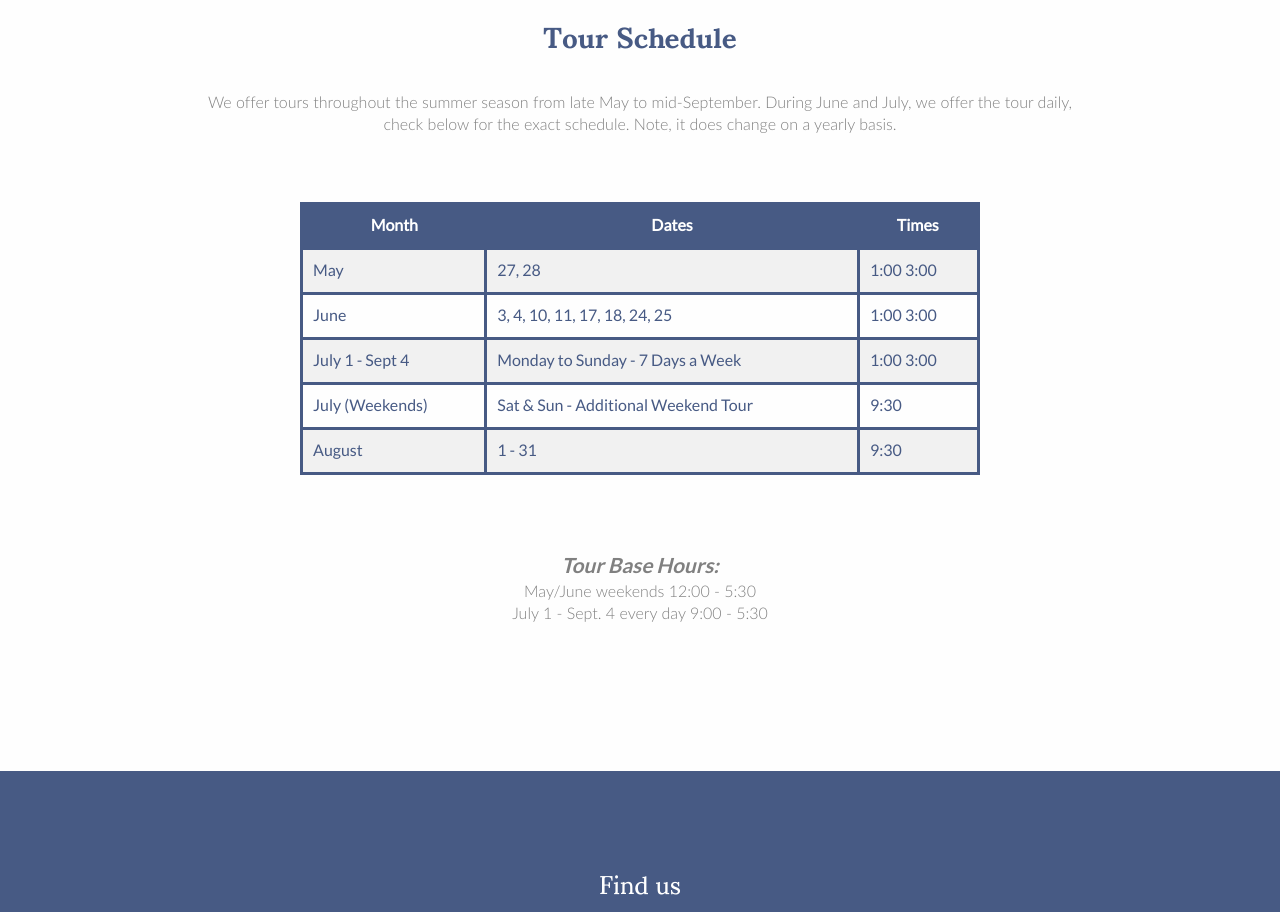
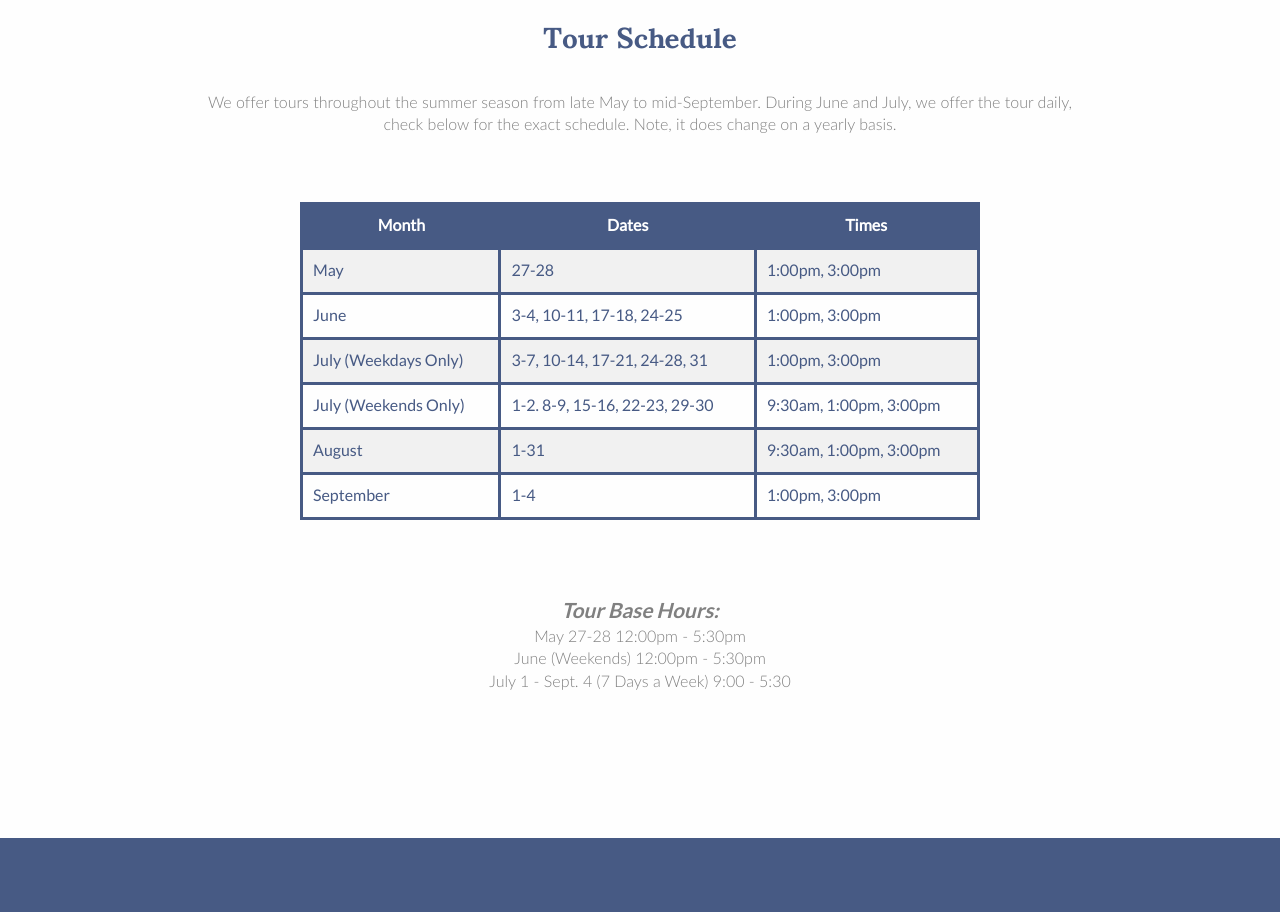
Before and after one commit to mvcrossley/crossley-koza-chantry-island, a PHP site: page /tours.php in a window 1280 px wide. Shown: the part 2760-3672 px from the top of the page. Run offline with PHP 8.4, Linux system fonts and the light colour scheme; some libraries are stand-ins or nearby versions.

Commit message:
Fixed schedule and header/footer order

```diff
--- a/includes/footer.html
+++ b/includes/footer.html
@@ -87,11 +87,13 @@
 	    	<object data="images/logo.svg" type="image/svg+xml"></object>
 			<ul>
 				<li><a href="index.php">Home</a></li>
-			      <li><a href="island.php">The Island</a></li>
-			      <li><a href="about.php">About Us</a></li>
-			      <li><a href="tours.php">Tours</a></li>
-			      <li><a href="gallery.php">Gallery</a></li>
-			      <li><a href="donate.php">Donate</a></li>
+			     <li><a href="index.php">Home</a></li>
+          		<li><a href="island.php">About The Island</a></li>
+          		<li><a href="tours.php">Tours</a></li>
+          		<li><a href="#contactFooter">Contact</a></li>
+          		<li><a href="about.php">Volunteers</a></li>
+          		<li><a href="gallery.php">Gallery</a></li>
+          		<li><a href="donate.php">Donate</a></li>
 	        </ul>
         </div>
     </footer>
--- a/includes/header.html
+++ b/includes/header.html
@@ -20,12 +20,12 @@
       <div id="mainNav" class="top-bar-right" data-toggler>
         <ul>
           <li><a href="index.php">Home</a></li>
-          <li><a href="island.php">The Island</a></li>
-          <li><a href="about.php">About Us</a></li>
+          <li><a href="island.php">About The Island</a></li>
           <li><a href="tours.php">Tours</a></li>
+          <li><a href="#contactFooter">Contact</a></li>
+          <li><a href="about.php">Volunteers</a></li>
           <li><a href="gallery.php">Gallery</a></li>
           <li><a href="donate.php">Donate</a></li>
-          <li><a href="#contactFooter">Contact</a></li>
         </ul>
       </div>
 
--- a/tours.php
+++ b/tours.php
@@ -79,35 +79,41 @@
             </tr>
             <tr>
               <td>May</td>
-              <td>27, 28</td>
-              <td>1:00 3:00</td>
+              <td>27-28</td>
+              <td>1:00pm, 3:00pm</td>
             </tr>
             <tr>
               <td>June</td>
-              <td>3, 4, 10, 11, 17, 18, 24, 25</td>
-              <td>1:00  3:00</td>
+              <td>3-4, 10-11, 17-18, 24-25</td>
+              <td>1:00pm, 3:00pm</td>
             </tr>
             <tr>
-              <td>July 1 - Sept 4</td>
-              <td>Monday to Sunday - 7 Days a Week</td>
-              <td>1:00  3:00</td>
+              <td>July (Weekdays Only)</td>
+              <td>3-7, 10-14, 17-21, 24-28, 31</td>
+              <td>1:00pm, 3:00pm</td>
             </tr>
             <tr>
-              <td>July (Weekends)</td>
-              <td>Sat &#38; Sun - Additional Weekend Tour</td>
-              <td>9:30</td>
+              <td>July (Weekends Only)</td>
+              <td>1-2. 8-9, 15-16, 22-23, 29-30</td>
+              <td>9:30am, 1:00pm, 3:00pm</td>
             </tr>
             <tr>
               <td>August</td>
-              <td>1 - 31</td>
-              <td>9:30</td>
+              <td>1-31</td>
+              <td>9:30am, 1:00pm, 3:00pm</td>
+            </tr>
+            <tr>
+              <td>September</td>
+              <td>1-4</td>
+              <td>1:00pm, 3:00pm</td>
             </tr>
           </table>
         </div>
 
         <p><span>Tour Base Hours:</span><br>
-          May/June weekends 12:00 - 5:30<br>
-          July 1 - Sept. 4 every day 9:00 - 5:30
+          May 27-28   12:00pm - 5:30pm<br>
+          June (Weekends)   12:00pm - 5:30pm<br>
+          July 1 - Sept. 4 (7 Days a Week)   9:00 - 5:30
         </p>
       </div>
     </section>
```
Also changed, not shown: images/thumbs/bedroom1_TH.jpg (added).
